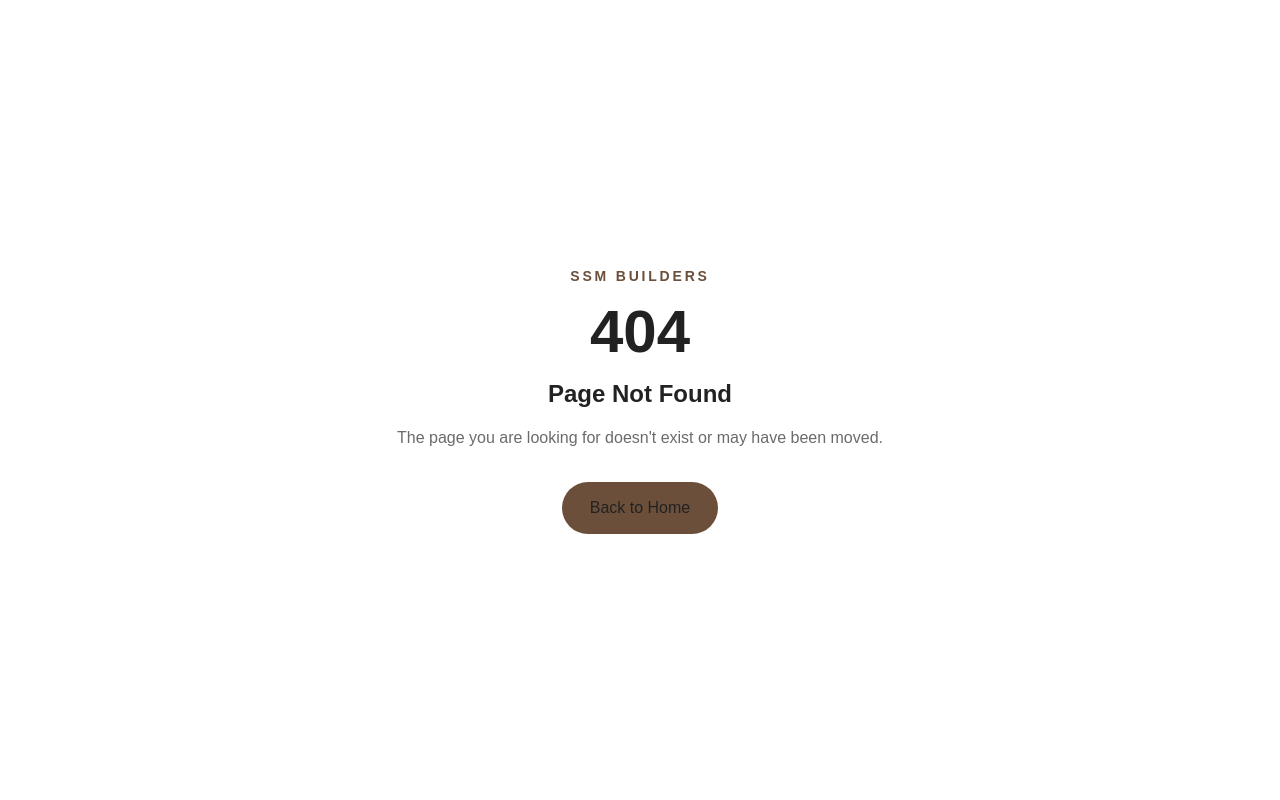
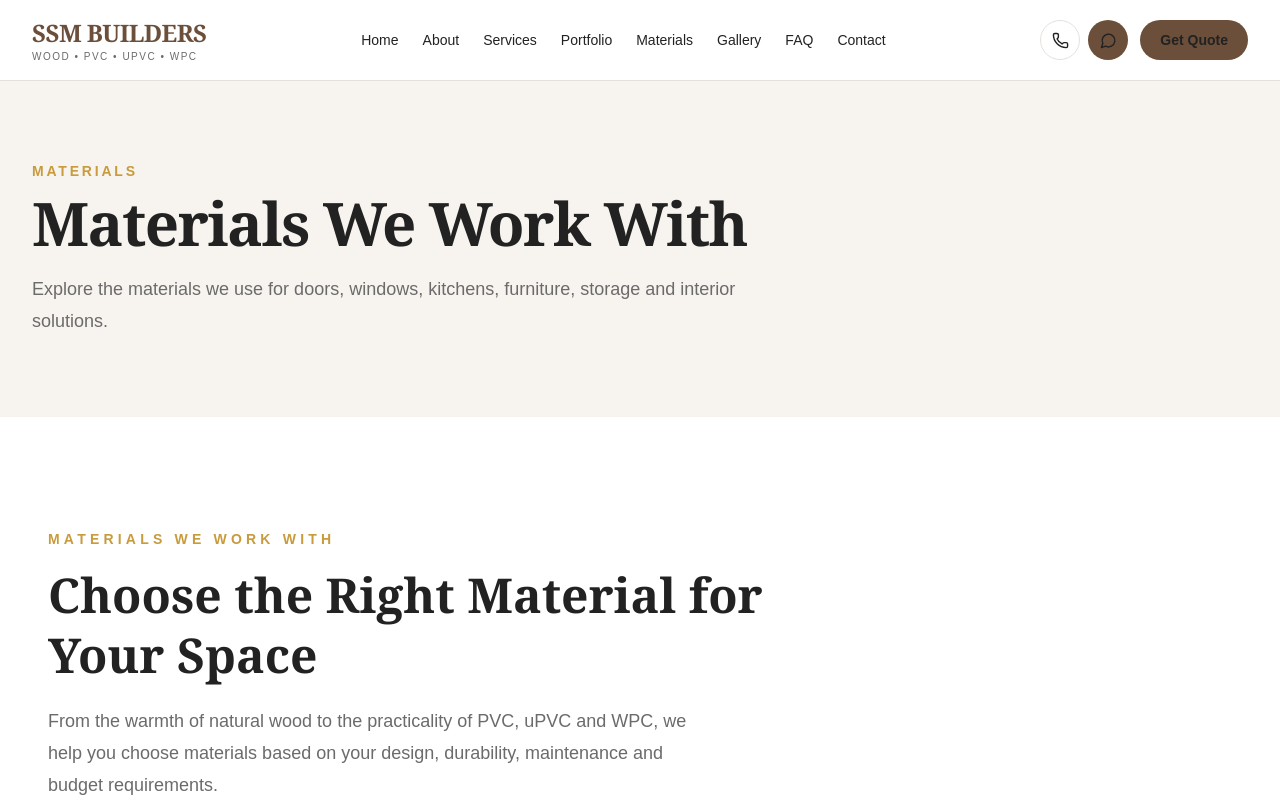
Before and after one commit to kam-rep/SSM_Pondicherry, a Next.js app: page /materials in a window 1280 px wide. Before the commit this address had no page. Shown: the top 800 px of the page. Built offline with nearby package versions, Linux system fonts and the light colour scheme.

Commit message:
materials page

```diff
--- /dev/null
+++ b/src/app/(website)/materials/page.tsx
@@ -0,0 +1,28 @@
+import MaterialsSection from "@/components/materials/MaterialsSection";
+
+export default function MaterialsPage() {
+  return (
+    <main>
+      <section className="bg-[var(--color-secondary)] py-16 sm:py-20">
+        <div className="mx-auto max-w-7xl px-4 sm:px-6 lg:px-8">
+          <div className="max-w-3xl">
+            <p className="text-sm font-semibold uppercase tracking-[0.2em] text-[var(--color-accent)]">
+              Materials
+            </p>
+
+            <h1 className="mt-3 font-serif text-4xl font-semibold tracking-tight text-[var(--color-text)] sm:text-5xl lg:text-6xl">
+              Materials We Work With
+            </h1>
+
+            <p className="mt-5 text-base leading-8 text-[var(--color-text-muted)] sm:text-lg">
+              Explore the materials we use for doors, windows, kitchens,
+              furniture, storage and interior solutions.
+            </p>
+          </div>
+        </div>
+      </section>
+
+      <MaterialsSection />
+    </main>
+  );
+}
```
Also changed, not shown: src/app/(website)/gallery/page.tsx (added).
